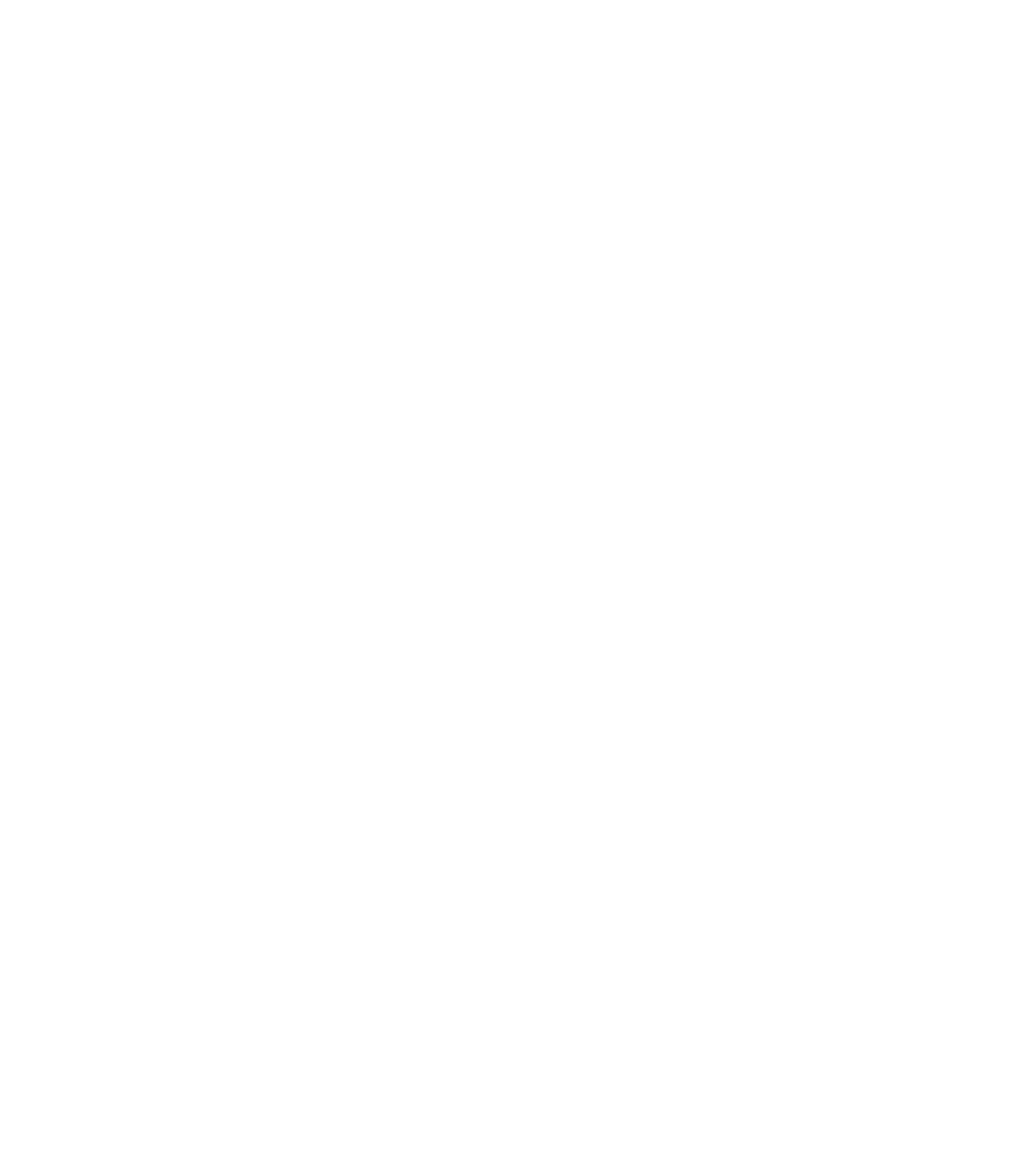
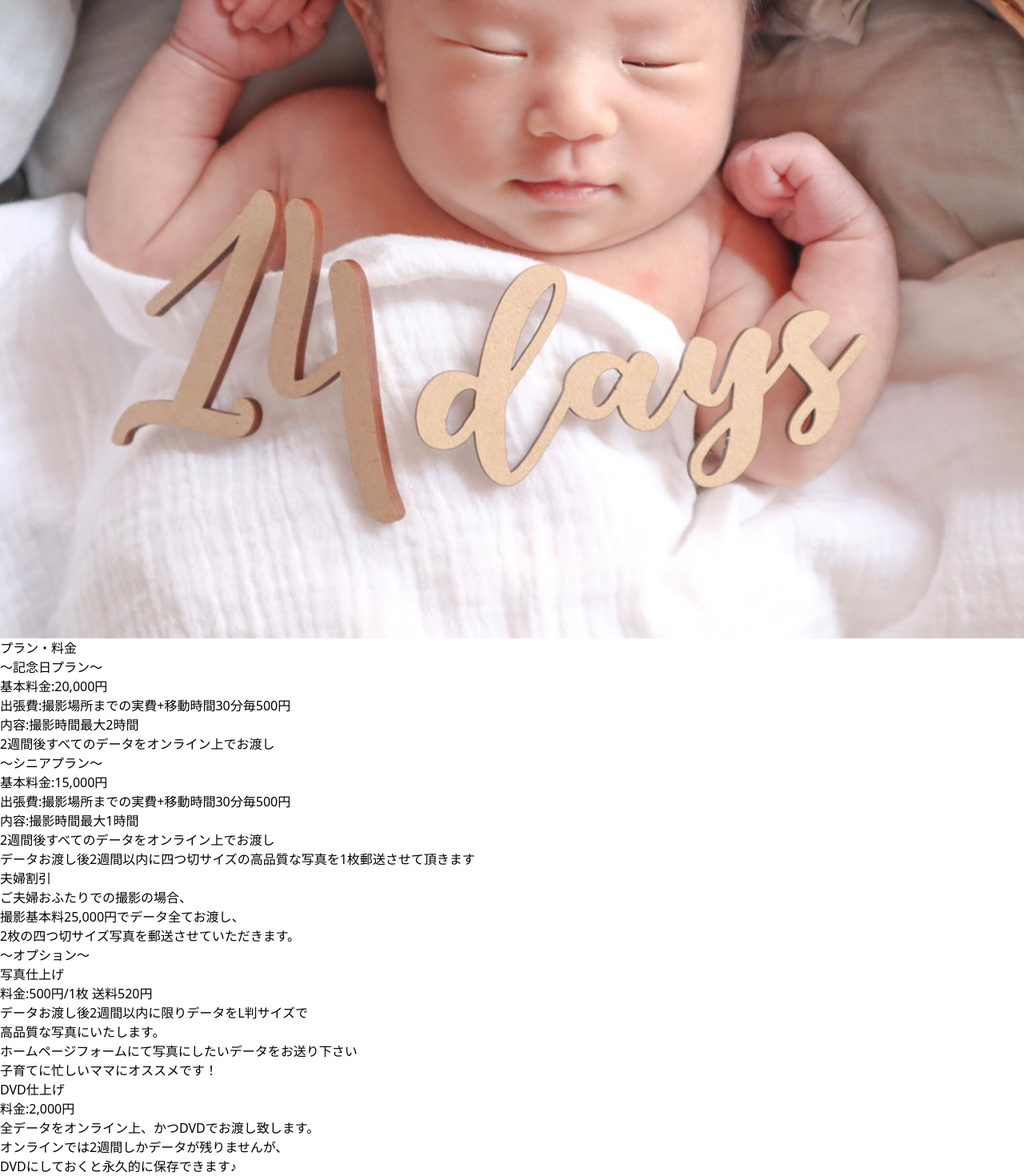
Before and after one commit to mokoshin0720/hidamari_photo, a React (Create React App) app: page /price in a window 1280 px wide. Shown: the part 431-1901 px from the top of the page at 80% size. Before the commit the page ends 800 px from the top, so only its background shows below. Built offline with nearby package versions, Linux system fonts and the light colour scheme.

Commit message:
[add]html framework

```diff
--- a/src/pages/Home.tsx
+++ b/src/pages/Home.tsx
@@ -1,6 +1,6 @@
 import { FC, Fragment } from "react";
 import Layout from "src/components/layout";
-import HomeStyle from "src/pages/Home.module.css"
+import style from "src/pages/Home.module.css"
 import InstagramImg1 from "src/assets/images/home/instagram_1.jpg"
 import InstagramImg2 from "src/assets/images/home/instagram_2.jpg"
 import InstagramImg3 from "src/assets/images/home/instagram_3.jpg"
@@ -18,7 +18,7 @@ const Home: FC = () => {
     <Fragment>
       <Layout>
         <div>
-          <div className={HomeStyle.topImg}>
+          <div className={style.topImg}>
             <h2 className="absolute top-0">〜写真で未来を笑顔にしませんか〜</h2>
           </div>
           <p>{genres}</p>
@@ -26,22 +26,22 @@ const Home: FC = () => {
           <h2>Instagram</h2>
           <ul className="flex flex-wrap">
             <li>
-              <img src={InstagramImg1} alt="instagram image1" className={HomeStyle.instagramImg} />
+              <img src={InstagramImg1} alt="instagram image1" className={style.instagramImg} />
             </li>
             <li>
-              <img src={InstagramImg2} alt="instagram image2" className={HomeStyle.instagramImg} />
+              <img src={InstagramImg2} alt="instagram image2" className={style.instagramImg} />
             </li>
             <li>
-              <img src={InstagramImg3} alt="instagram image3" className={HomeStyle.instagramImg} />
+              <img src={InstagramImg3} alt="instagram image3" className={style.instagramImg} />
             </li>
             <li>
-              <img src={InstagramImg4} alt="instagram image4" className={HomeStyle.instagramImg} />
+              <img src={InstagramImg4} alt="instagram image4" className={style.instagramImg} />
             </li>
             <li>
-              <img src={InstagramImg5} alt="instagram image5" className={HomeStyle.instagramImg} />
+              <img src={InstagramImg5} alt="instagram image5" className={style.instagramImg} />
             </li>
             <li>
-              <img src={InstagramImg6} alt="instagram image6" className={HomeStyle.instagramImg} />
+              <img src={InstagramImg6} alt="instagram image6" className={style.instagramImg} />
             </li>
           </ul>
 
--- /dev/null
+++ b/src/pages/price.module.css
@@ -0,0 +1,7 @@
+.topImg {
+    width: 100%;
+    height: 0;
+    padding-top: calc(1500 / 1660 * 100%); /* calc(画像高さ ÷ 画像横幅 × 100%) */
+    background: url(src/assets/images/price/top.jpg) center center / cover no-repeat;
+    position: relative;
+}
--- a/src/pages/price.tsx
+++ b/src/pages/price.tsx
@@ -1,11 +1,61 @@
 import { FC, Fragment } from "react";
 import Layout from "src/components/layout";
+import style from "src/pages/price.module.css"
 
 const Price: FC = () => {
+  const couple = `ご夫婦おふたりでの撮影の場合、\n撮影基本料25,000円でデータ全てお渡し、\n2枚の四つ切サイズ写真を郵送させていただきます。`
+  const Lsize = `データお渡し後2週間以内に限りデータをL判サイズで\n高品質な写真にいたします。`
+  const dvd = `オンラインでは2週間しかデータが残りませんが、\nDVDにしておくと永久的に保存できます♪`
+
   return (
     <Fragment>
       <Layout>
+        <div className={style.topImg}></div>
         <h1>プラン・料金</h1>
+        <div>
+
+          <div>
+            <h2>〜記念日プラン〜</h2>
+            <p>基本料金:20,000円</p>
+            <p>出張費:撮影場所までの実費+移動時間30分毎500円</p>
+            <p>内容:撮影時間最大2時間</p>
+            <p>2週間後すべてのデータをオンライン上でお渡し</p>
+          </div>
+
+          <div>
+            <h2>〜シニアプラン〜</h2>
+            <p>基本料金:15,000円</p>
+            <p>出張費:撮影場所までの実費+移動時間30分毎500円</p>
+            <p>内容:撮影時間最大1時間</p>
+            <p>2週間後すべてのデータをオンライン上でお渡し</p>
+            <p>データお渡し後2週間以内に四つ切サイズの高品質な写真を1枚郵送させて頂きます</p>
+          </div>
+
+          <div>
+            <h2>夫婦割引</h2>
+            <p className="whitespace-pre-wrap">{couple}</p>
+          </div>
+
+          <div>
+            <h2>〜オプション〜</h2>
+
+            <div>
+              <h3>写真仕上げ</h3>
+              <p>料金:500円/1枚 送料520円</p>
+              <p className="whitespace-pre-wrap">{Lsize}</p>
+              <p>ホームページフォームにて写真にしたいデータをお送り下さい</p>
+              <p>子育てに忙しいママにオススメです！</p>
+            </div>
+
+            <div>
+              <h3>DVD仕上げ</h3>
+              <p>料金:2,000円</p>
+              <p>全データをオンライン上、かつDVDでお渡し致します。</p>
+              <p className="whitespace-pre-wrap">{dvd}</p>
+            </div>
+          </div>
+
+        </div>
       </Layout>
     </Fragment>
   );
```
Also changed, not shown: src/assets/images/price/top.jpg (added).
